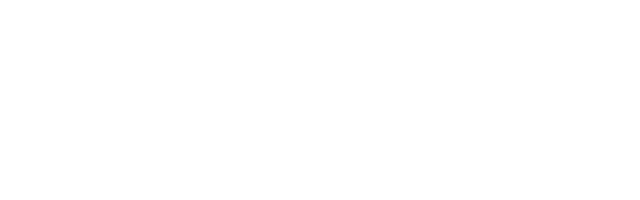
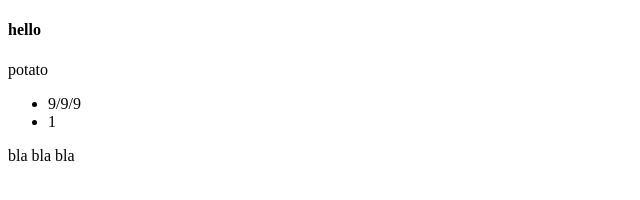
Before and after one commit to AliAdamH/supertodo, a website built with webpack: page dist/index.html in a window 1280 px wide. Shown: the whole page, without its empty margins (0-640 px from the left). Built offline with nearby package versions, Linux system fonts and the light colour scheme.

Commit message:
verify working todo code

```diff
--- a/src/index.js
+++ b/src/index.js
@@ -0,0 +1,17 @@
+import { renderTodo } from "./todo/domTodo";
+import todoItem from "./todo/todo";
+
+
+let todo = new todoItem(
+    {
+        title: 'hello',
+        description: 'potato',
+        dueDate: '9/9/9',
+        priority: 1,
+        notes: 'bla bla bla'
+    }
+);
+
+const container = document.querySelector('.example');
+const todoContainer = renderTodo(todo);
+container.appendChild(todoContainer);
--- a/src/todo/domTodo.js
+++ b/src/todo/domTodo.js
@@ -8,7 +8,7 @@ function renderContainer() {
 
 function renderDescription(content) {
     const description = document.createElement('p');
-    description.add('todo__description');
+    description.classList.add('todo__description');
     description.innerText = content;
 
     return description;
@@ -22,12 +22,12 @@ function renderInformations({dueDate,priority}) {
     infos.classList.add('todo__infos');
 
     const dueDateElement = document.createElement('li');
-    dueDateElement.innerText = date;
+    dueDateElement.innerText = dueDate;
 
     const priorityElement = document.createElement('li');
     priorityElement.innerText = priority;
 
-    infos.appendChild(dueDate);
+    infos.appendChild(dueDateElement);
     infos.appendChild(priorityElement);
 
     return infos;
@@ -65,3 +65,6 @@ function renderTodo(todo) {
     return container;
 
 }
+
+
+export { renderTodo };
```
Also changed, not shown: dist/index.html, dist/main.js (added).
